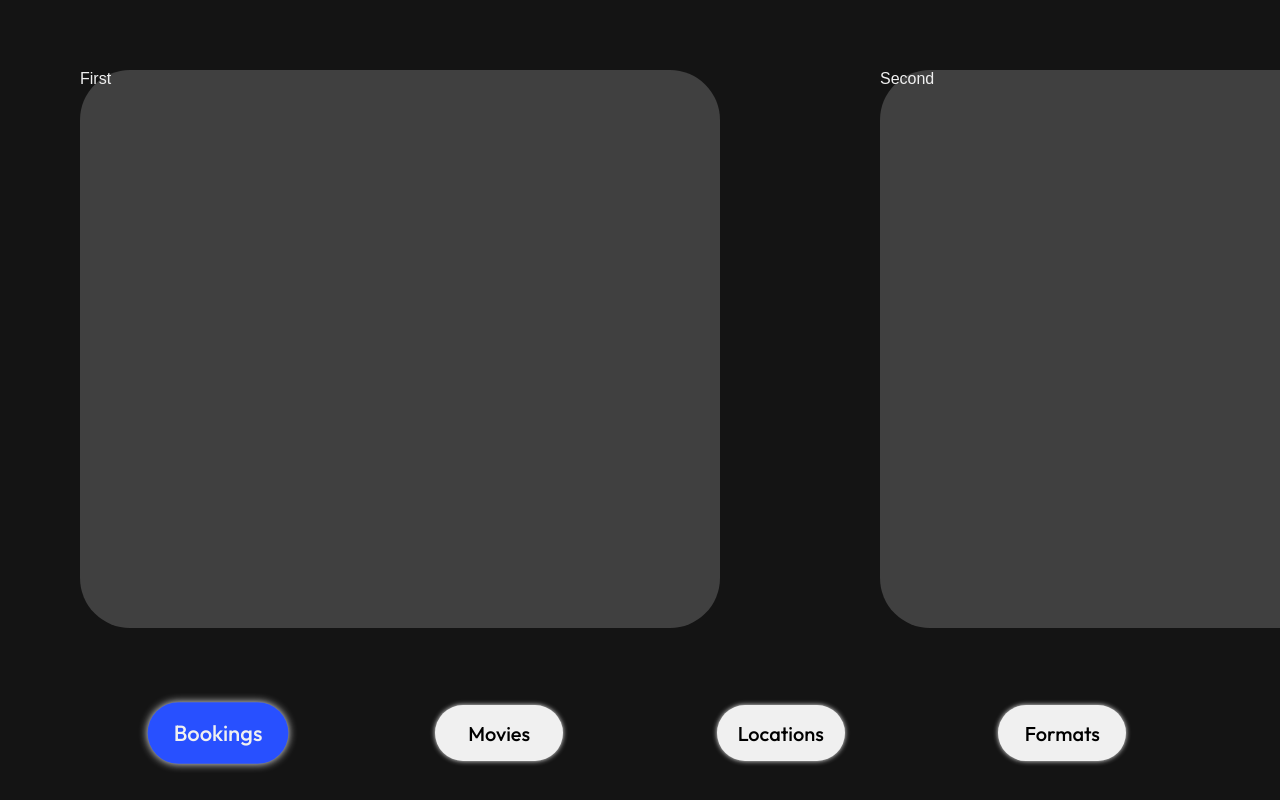
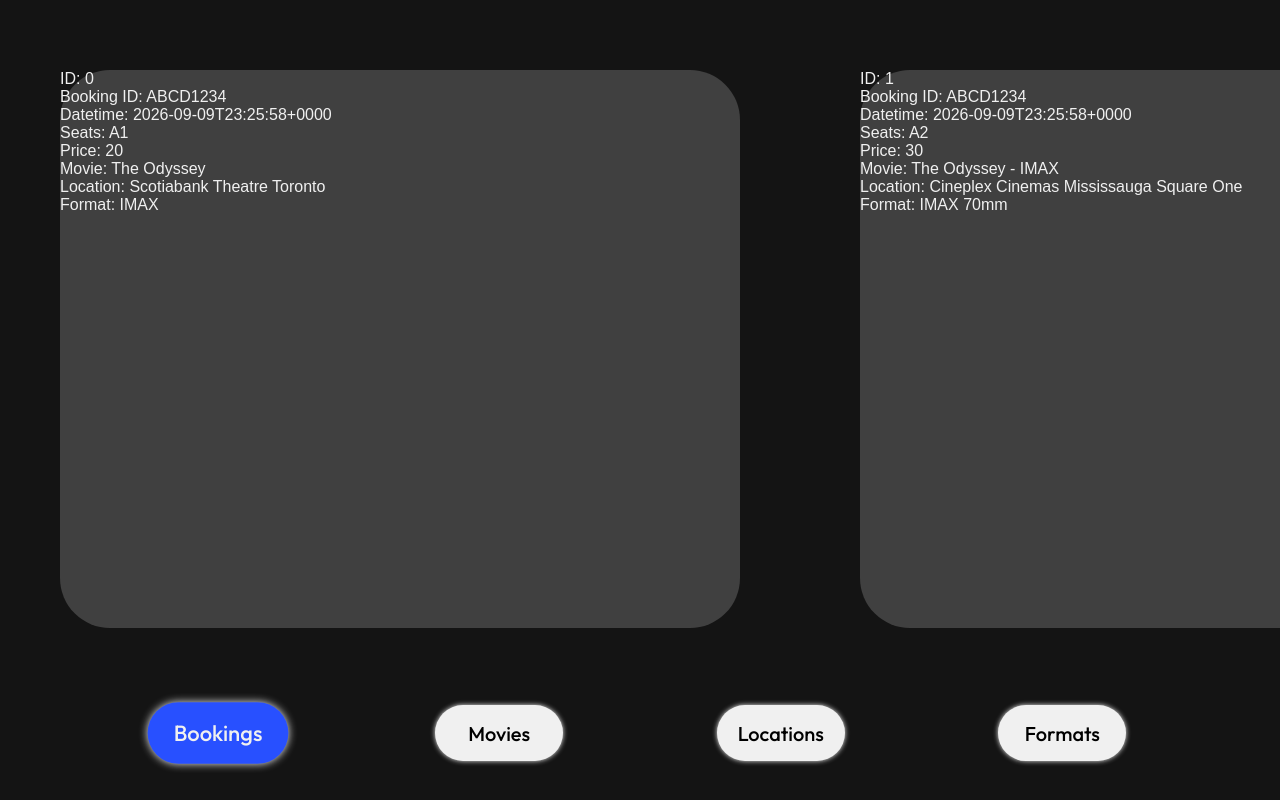
Before and after one commit to navrajkalsi/cinetix, a React (Vite) app in the folder frontend/: page / in a window 1280 px wide. Built offline with nearby package versions, Linux system fonts and the light colour scheme.

Commit message:
scrolling works and bookings can be parsed from demo.json

```diff
--- /dev/null
+++ b/frontend/demo.json
@@ -0,0 +1,32 @@
+[
+  {
+    "id": 0,
+    "booking_id": "ABCD1234",
+    "datetime": "2026-09-09T23:25:58+0000",
+    "seats": "A1",
+    "price": 20.0,
+    "movie": "The Odyssey",
+    "location": "Scotiabank Theatre Toronto",
+    "format": "IMAX"
+  },
+  {
+    "id": 1,
+    "booking_id": "ABCD1234",
+    "datetime": "2026-09-09T23:25:58+0000",
+    "seats": "A2",
+    "price": 30.0,
+    "movie": "The Odyssey - IMAX",
+    "location": "Cineplex Cinemas Mississauga Square One",
+    "format": "IMAX 70mm"
+  },
+  {
+    "id": 2,
+    "booking_id": "ABCD1234",
+    "datetime": "2026-09-09T23:25:58+0000",
+    "seats": "A3",
+    "price": 20.0,
+    "movie": "Spbooking_iderman",
+    "location": "Cineplex Cinemas Mississauga Square One",
+    "format": "Regular"
+  }
+]
--- a/frontend/src/App.tsx
+++ b/frontend/src/App.tsx
@@ -2,13 +2,17 @@ import { useState } from "react";
 import Nav, { type View } from "./components/Nav";
 import List from "./components/List";
 import "./App.css";
+import items from "./../demo.json";
+import type Booking from "./models/Booking";
 
 export default function App() {
   const [activeView, setView] = useState<View>("Bookings");
 
+  const bookings: Array<Booking> = items;
+
   return (
     <main>
-      <List />
+      <List items={bookings} />
       <Nav activeView={activeView} changeView={setView} />
     </main>
   );
--- a/frontend/src/components/List.tsx
+++ b/frontend/src/components/List.tsx
@@ -1,7 +1,8 @@
 import { useRef } from "react";
 import "./List.css";
+import type Booking from "../models/Booking";
 
-export default function List() {
+export default function List({ items }: { items: Array<Booking> }) {
   const list = useRef<HTMLUListElement>(null);
 
   function handleScroll(e: React.WheelEvent<HTMLElement>) {
@@ -22,14 +23,29 @@ export default function List() {
     list.current.style.setProperty("left", `${newOffset}px`);
   }
 
+  const list_items = items.map((item) => (
+    <li key={item.id}>
+      ID: {item.id}
+      <br />
+      Booking ID: {item.booking_id}
+      <br />
+      Datetime: {item.datetime}
+      <br />
+      Seats: {item.seats}
+      <br />
+      Price: {item.price}
+      <br />
+      Movie: {item.movie}
+      <br />
+      Location: {item.location}
+      <br />
+      Format: {item.format}
+    </li>
+  ));
+
   return (
     <section onWheel={handleScroll}>
-      <ul ref={list}>
-        <li>First</li>
-        <li>Second</li>
-        <li>Third</li>
-        <li>Fourth</li>
-      </ul>
+      <ul ref={list}>{list_items}</ul>
     </section>
   );
 }
--- /dev/null
+++ b/frontend/src/models/Booking.ts
@@ -0,0 +1,10 @@
+export default interface Booking {
+  id: number;
+  booking_id: string;
+  datetime: string;
+  seats: string;
+  price: number;
+  movie: string;
+  location: string;
+  format: string;
+}
```
